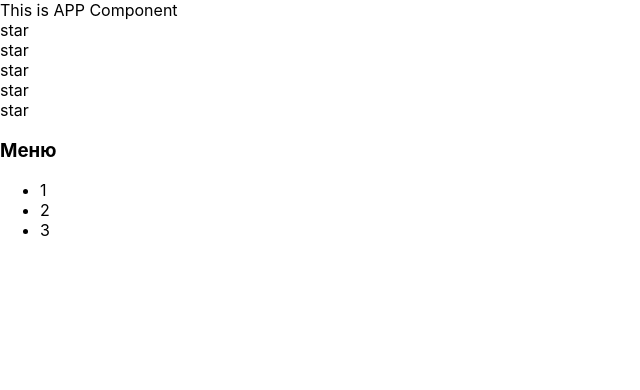
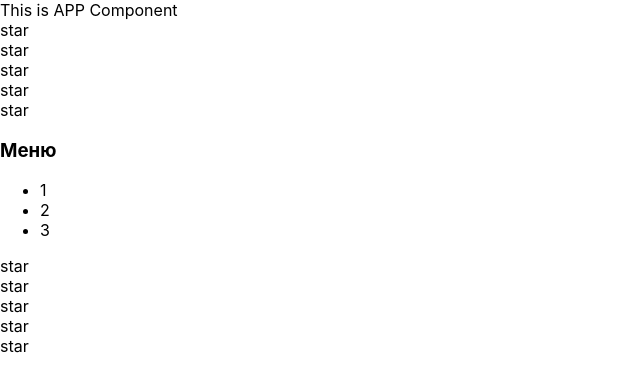
Before and after one commit to alpetrushkin/samurai-way-main, a React (Create React App) app: page / in a window 1280 px wide. Shown: the top 390 px of the page, without its empty margins (0-640 px from the left). Built offline with nearby package versions, Linux system fonts and the light colour scheme.

Commit message:
components#2

```diff
--- a/src/App.tsx
+++ b/src/App.tsx
@@ -5,46 +5,66 @@
     debugger
     alert('Hello IT-Kamasutra')
 }
+
 // hello()
 
 function App() {
-    debugger
+    console.log("App rendering")
     return (
         <div>
-        This is APP Component
+            <AppTitle/>
             <Rating/>
             <Accordion/>
+            <Rating/>
         </div>
     );
 }
 
+function AppTitle() {
+    console.log("AppTitle rendering")
+    return (
+        <>
+            This is APP Component </>
+    )
+}
+
 function Rating() {
-    debugger
+    console.log("Rating rendering")
     return (
         <div>
-            <Star/>
-            <Star/>
-            <Star/>
-            <Star/>
-            <Star/>
+            <Star/> <Star/> <Star/> <Star/> <Star/>
         </div>
     )
 }
 
 function Star() {
+    console.log("Star rendering")
     return <div>star</div>
 }
 
 function Accordion() {
-    debugger
+    console.log("Accordion rendering")
     return <div>
+        <AccordionTitle/> <AccordionBody/>
+    </div>
+}
+
+function AccordionTitle() {
+    console.log("AccordionTitle rendering")
+    return (
         <h3>Меню</h3>
+    )
+}
+
+function AccordionBody() {
+    console.log("AccordionBody rendering")
+    return (
         <ul>
             <li>1</li>
             <li>2</li>
             <li>3</li>
         </ul>
-    </div>
+    )
 }
 
 export default App;
```
Lines whose indentation alone changed are shown as unchanged.
